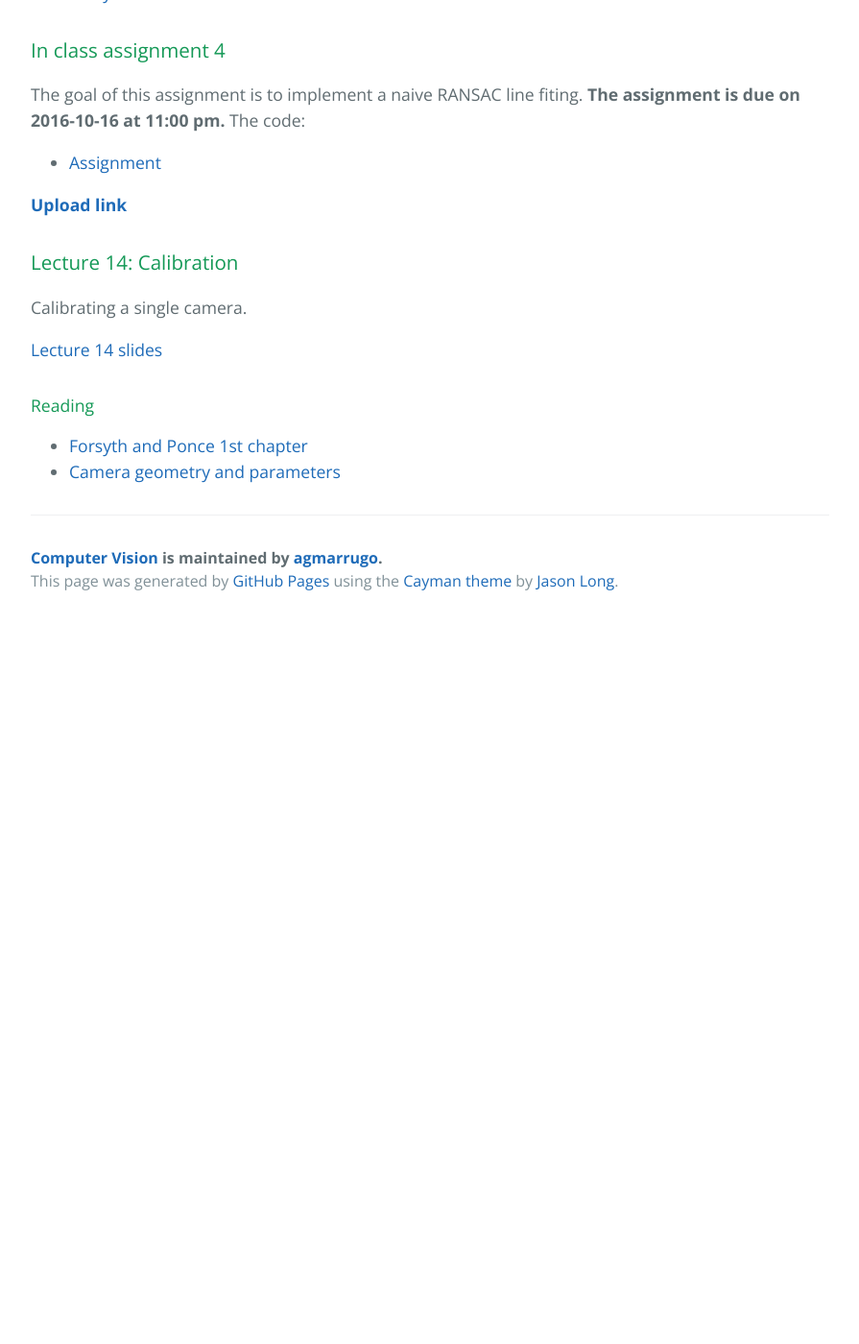
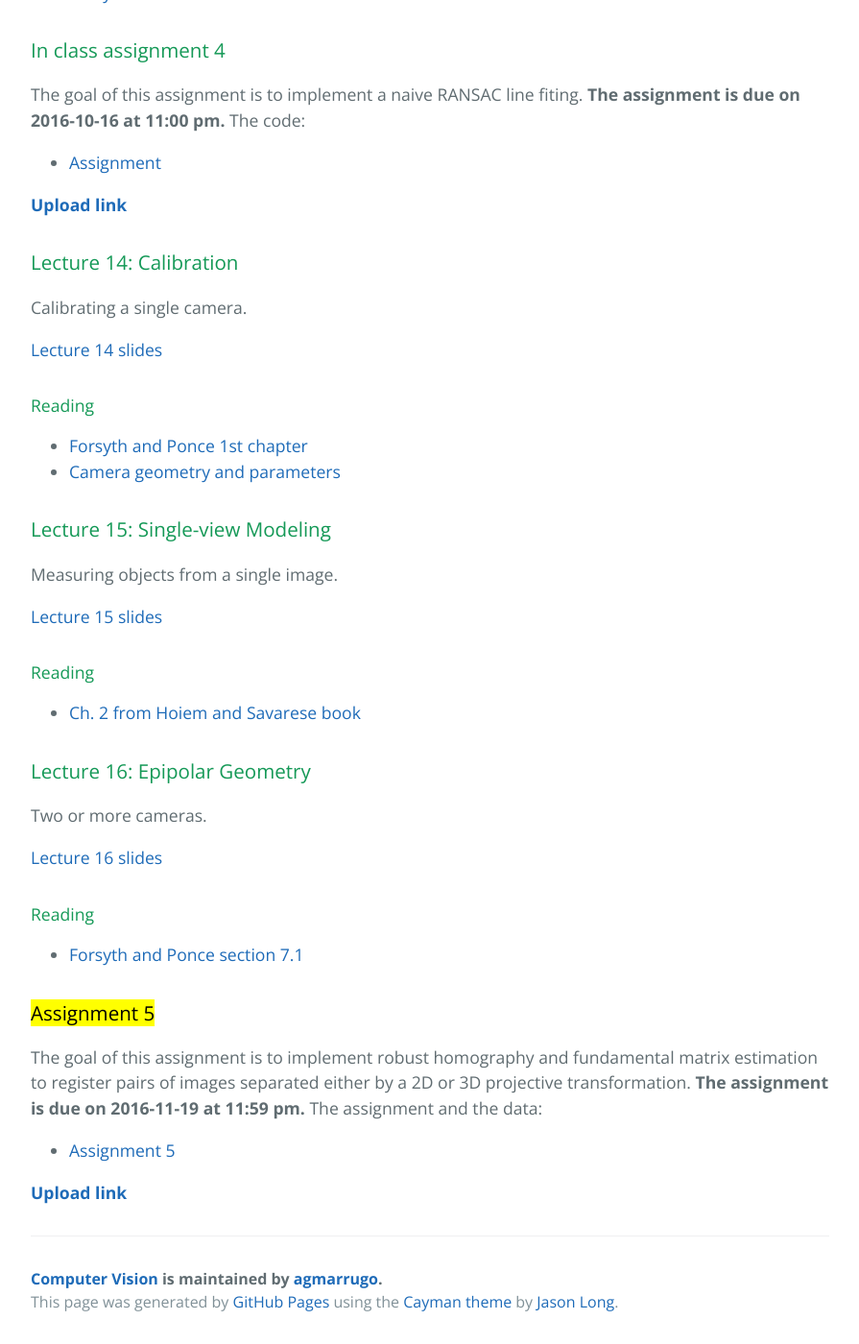
Before and after one commit to opi-lab/optical-metrology-2021, a Jekyll site: the page built from index.md, in a window 1280 px wide and 1400 px high, scrolled down 5486 px. Shown: the whole window at 96% size, without its empty margins (192-1087 px from the left). Built offline with Jekyll 4.4.1, drawn with Linux system fonts in a browser that asks for light colours; before the commit the page ends 6135 px from its top, so only the background shows below that.

Commit message:
Update index.md

```diff
--- a/index.md
+++ b/index.md
@@ -156,7 +156,7 @@ In this lecture we will discuss Scale-Invariant Keypoints.
 
 [Lecture 9 slides](https://www.dropbox.com/s/v60jegnvetck34u/lec09_sift.pdf?dl=0)
 
-### <mark>Assignment 3</mark>
+### Assignment 3
 
 The goal of this assignment is to implement a Laplacian blob detector. **The assignment is due on 2016-10-22 at 11:59 pm.** The assignment and the data:
 
@@ -225,3 +225,32 @@ Calibrating a single camera.
 
 - [Forsyth and Ponce 1st chapter](https://www.dropbox.com/s/mfol1581hpd6fwy/Forsyth-Ponce-chapter-01.pdf?dl=0)
 - [Camera geometry and parameters](https://www.dropbox.com/s/2olqadczmsoevo7/01-lectura-geometria-camaras.pdf?dl=0)
+
+### Lecture 15: Single-view Modeling
+
+Measuring objects from a single image.
+
+[Lecture 15 slides](https://www.dropbox.com/s/vwallrq77g7ilwk/lec15_single_view.pptx?dl=0)
+
+#### Reading
+
+- [Ch. 2 from Hoiem and Savarese book](https://www.dropbox.com/s/k00o70g24ucsu2k/3dscene_book_svg.pdf?dl=0)
+
+### Lecture 16: Epipolar Geometry
+
+Two or more cameras.
+
+[Lecture 16 slides](https://www.dropbox.com/s/mxjj19geha1r3lu/lec16_epipolar.pptx?dl=0)
+
+#### Reading
+
+- [Forsyth and Ponce section 7.1](https://www.dropbox.com/s/52w4q1s7ysbg92n/Forsyth-Ponce-chapter-07-1-2.pdf?dl=0)
+
+
+### <mark>Assignment 5</mark>
+
+The goal of this assignment is to implement robust homography and fundamental matrix estimation to register pairs of images separated either by a 2D or 3D projective transformation. **The assignment is due on 2016-11-19 at 11:59 pm.** The assignment and the data:
+
+- [Assignment 5](assignment5)
+
+[**Upload link**]()
```
